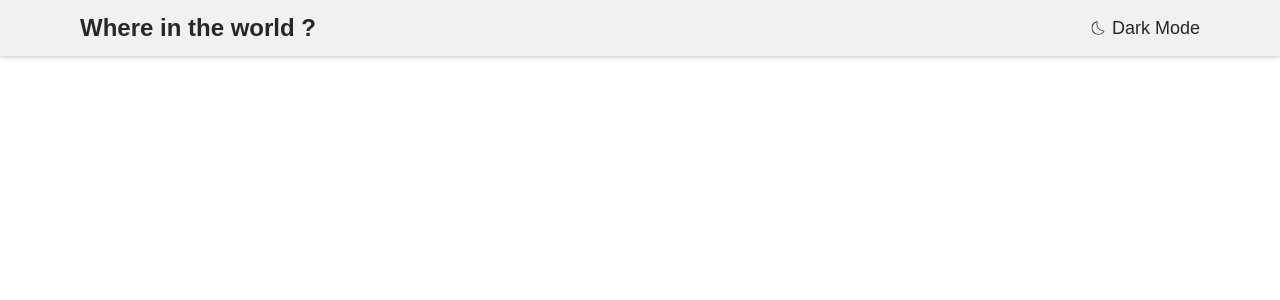
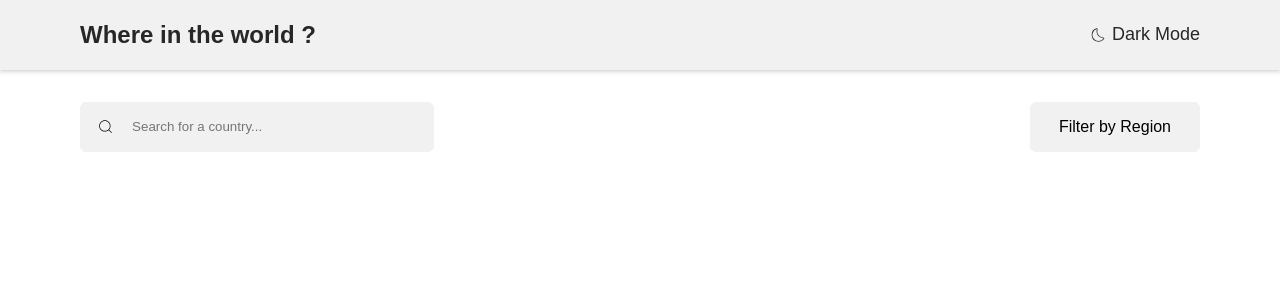
Before and after one commit to TahiryAllaoui/Rest-country-API, a React (Vite) app: page / in a window 1280 px wide. Shown: the top 300 px of the page. Built offline with nearby package versions, Linux system fonts and the light colour scheme.

Commit message:
Searchbar done

```diff
--- a/src/components/App.tsx
+++ b/src/components/App.tsx
@@ -1,4 +1,5 @@
 import '../style/App.scss'
+import Country from './Country'
 import Header from './Header'
 
 function App() {
@@ -6,6 +7,7 @@ function App() {
   return (
     <div className='app'>
       <Header />
+      <Country />
     </div>
   )
 }
--- /dev/null
+++ b/src/components/Country.tsx
@@ -0,0 +1,21 @@
+import '../style/Country.scss';
+import { CiSearch } from 'react-icons/ci'
+
+function Country() {
+
+    return (
+        <div className='country'>
+            <form>
+                <div className="text-area">
+                    <CiSearch className='test' />
+                    <input type="text" placeholder='Search for a country...' />
+                </div>
+                <div className="select">
+                    Filter by Region
+                </div>
+            </form>
+        </div>
+    )
+}
+
+export default Country
--- a/src/components/Header.tsx
+++ b/src/components/Header.tsx
@@ -17,7 +17,6 @@ function Header() {
 
     const handleTheme = () => {
         themeContext.setDark(!themeContext.dark);
-        console.log(themeContext.dark);
     }
 
 
--- a/src/style/App.scss
+++ b/src/style/App.scss
@@ -4,6 +4,10 @@
 }
 
 .app {
+  display: flex;
+  flex-direction: column;
+  align-items: center;
+  gap: 2rem;
   width: 100%;
   height: 100%;
 }
--- /dev/null
+++ b/src/style/Country.scss
@@ -0,0 +1,45 @@
+.country {
+    width: calc(100% - 10rem);
+    height: 100%;
+
+    form {
+        display: flex;
+        align-items: center;
+        justify-content: space-between;
+
+        .text-area {
+            gap: 1rem;
+            display: flex;
+            align-items: center;
+            height: 3rem;
+            border: 1px solid #f1f1f1;
+            background-color: #f1f1f1;
+            width: 30%;
+            padding-left: 1rem;
+            border-radius: 6px;
+
+            .test {
+                font-size: larger;
+            }
+
+            input {
+                width: 100%;
+                background-color: transparent;
+                outline: none;
+                border: none;
+            }
+        }
+
+        .select {
+            width: 15%;
+            height: 3rem;
+            border-radius: 6px;
+            border: 1px solid #f1f1f1;
+            background-color: #f1f1f1;
+            display: flex;
+            align-items: center;
+            justify-content: center;
+        }
+
+    }
+}
--- a/src/style/Header.scss
+++ b/src/style/Header.scss
@@ -1,7 +1,7 @@
 .theme-header {
     display: flex;
     width: 100%;
-    height: 7%;
+    height: 5rem;
     justify-content: space-between;
     box-shadow: 0px 0px 5px 1px rgb(200, 198, 198);
     transition: all 250ms;
```
